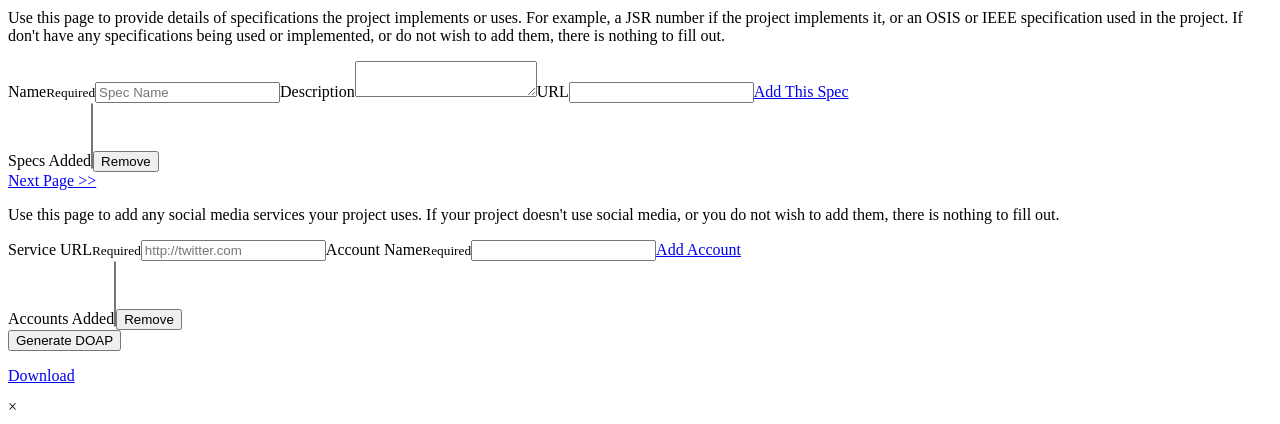
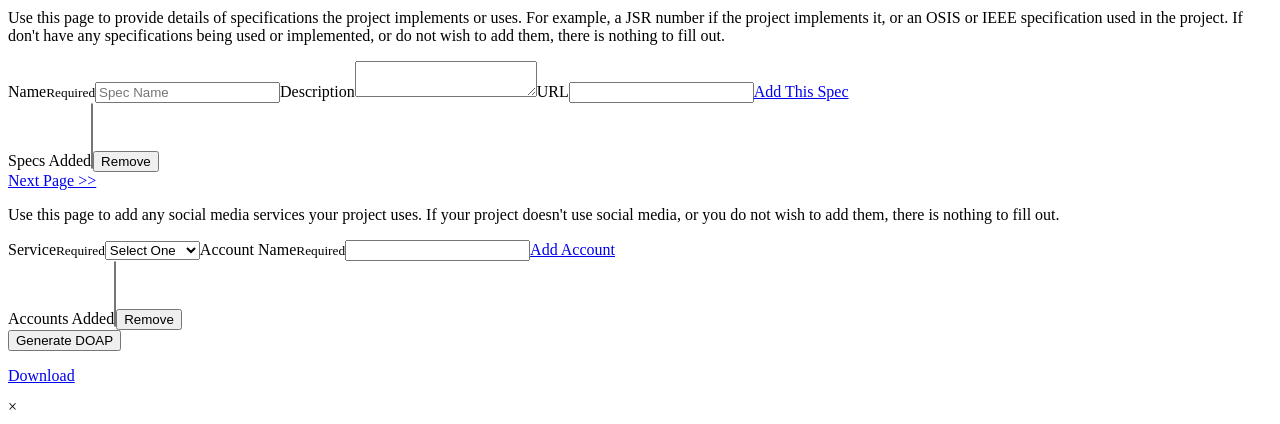
Before and after one commit to jboss-developer/doap, a Node project: template src/partials/doap-entry.jade in a window 1280 px wide. Shown: the part 1140-1564 px from the top of the page. Run offline with Node 20 templates, Linux system fonts and the light colour scheme; the template is opened without the code that fills it, so the values that code supplies are empty.

Commit message:
Switching service url (secial media) to drop down

```diff
--- a/src/partials/accounts.jade
+++ b/src/partials/accounts.jade
@@ -1,7 +1,12 @@
 .small-6.columns
-  label Service URL
+  label Service
     small Required
-    input#account-homepage(type="url", name="serviceHomepage", placeholder="http://twitter.com", required="")
+    select#account-homepage
+      option(value="") Select One
+      option(value="https://www.twitter.com") Twitter
+      option(value="https://plus.google.com") Google Plus
+      option(value="https://www.facebook.com") FaceBook
+      option(value="https://www.linkedin.com") LinkedIn
   label Account Name
     small Required
     input#account-name(type="text", name="accountName", required="")
```
